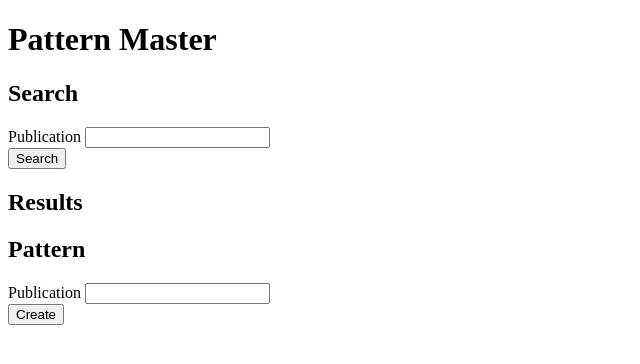
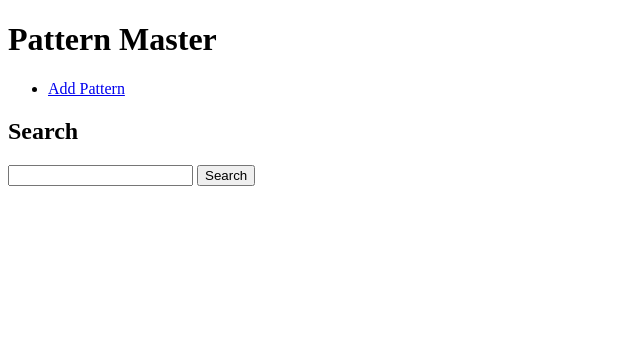
Before and after one commit to smith/pattern-master, a website: page public/index.html in a window 1280 px wide. Shown: the whole page, without its empty margins (0-640 px from the left). Drawn offline with nearby package versions, Linux system fonts and the light colour scheme.

Commit message:
start on html/css

```diff
--- a/public/index.html
+++ b/public/index.html
@@ -3,23 +3,29 @@
 <head>
   <title>Pattern Master</title>
   <meta http-equiv="Content-Type" content="text/html;charset=utf-8" />
+  <link rel="stylesheet" type="text/css" href="stylesheets/screen.css" />
 </head>
 <body>
 <div id="main">
   <header><h1>Pattern Master</h1></header>
-  <form id="search" action="/Pattern/" method="get">
+  <nav>
+    <ul>
+      <li><a href="#">Add Pattern</a></li>
+    </ul>
+  </nav>
+  <div id="search">
+    <form action="" method="get">
       <h2>Search</h2>
-    <div class="item">
-      <label for="search-publication">Publication</label>
-      <input name="publication" id="search-publication" />
-    </div>
-    <div class="submit"><button>Search</button></div>
+      <input name="tags" id="search-tags" />
+      <button>Search</button>
     </form>
     <div id="results">
       <h2>Results</h2>
       <ul></ul>
     </div>
-  <form id="pattern" action="/Pattern/" method="post">
+  </div>
+  <div id="pattern">
+    <form action="" method="post">
       <h2>Pattern</h2>
       <div class="item">
         <label for="item-publication">Publication</label>
@@ -28,8 +34,6 @@
       <div class="submit"><button>Create</button></div>
     </form>
   </div>
-<script src="http://ajax.googleapis.com/ajax/libs/jquery/1.4.2/jquery.min.js"></script>
-<script src="/js/bootstrap.js"></script>
-<script src="/lib/pm/ui.js"></script>
+</div>
 </body>
 </html>
--- /dev/null
+++ b/public/stylesheets/screen.css
@@ -0,0 +1,2 @@
+#results { display: none; }
+#pattern { display: none; }
```
Lines whose indentation alone changed are shown as unchanged.
